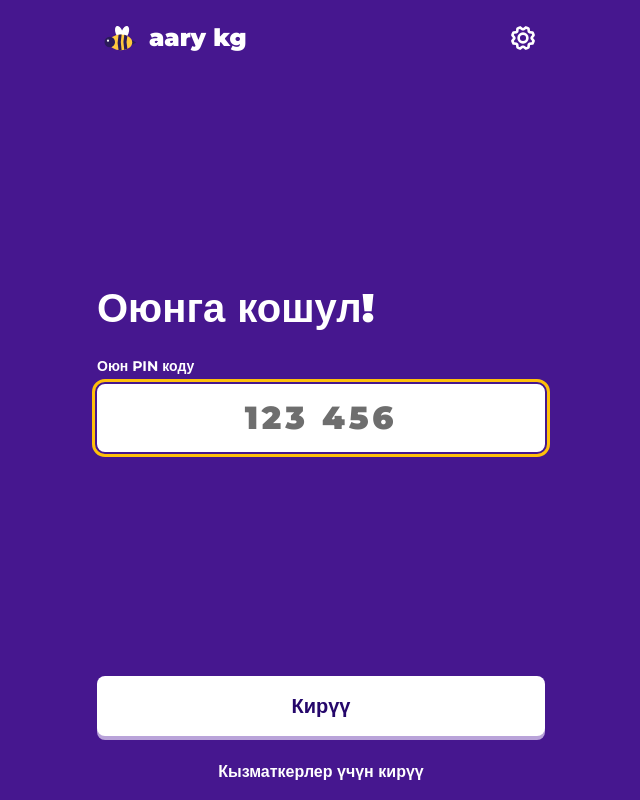
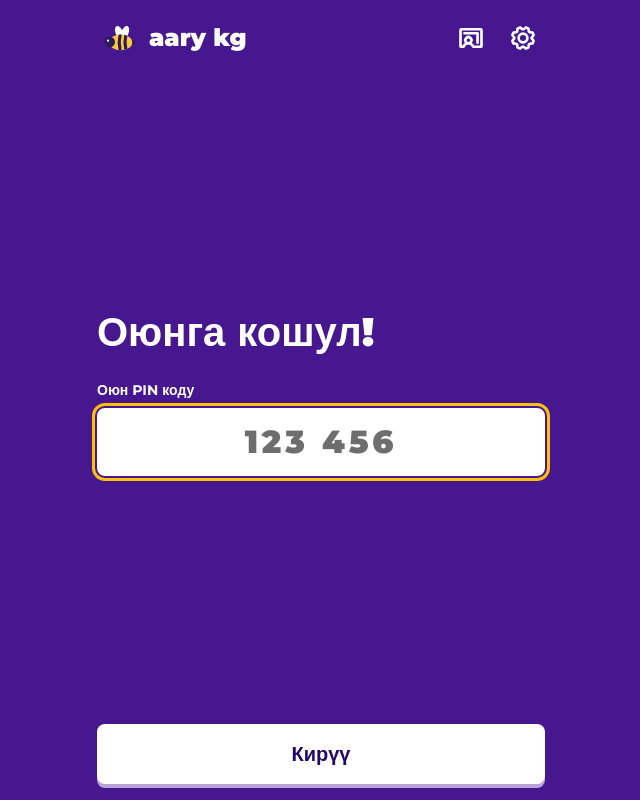
Before and after one commit to bonyvah/aary-kg, a Next.js app in the folder frontend/: page / in a window 1280 px wide. Shown: the whole page, without its empty margins (319-959 px from the left). Built offline with nearby package versions, Linux system fonts and the light colour scheme; no server answers.

Commit message:
feat(ui): staff login and join game become icon links beside the settings gear
The player join screen gets a ChalkboardTeacher link to /login (which sends
a signed-in user on to their dashboard); the staff login gets a
GameController link to / and the language settings.

```diff
--- a/frontend/src/components/game/PlayerScreen.tsx
+++ b/frontend/src/components/game/PlayerScreen.tsx
@@ -8,6 +8,8 @@ type PlayerScreenProps = {
   onLeave?: () => void;
   /** Left side of the top bar. The logo when left out. */
   topLeft?: ReactNode;
+  /** Icon buttons in the top bar, left of the settings gear. */
+  topActions?: ReactNode;
   /** Pinned to the bottom, e.g. the main button. */
   footer?: ReactNode;
   children: ReactNode;
@@ -15,13 +17,16 @@ type PlayerScreenProps = {
 };
 
 /** Portrait phone shell for every player screen: game theme, top bar with the settings gear, content, bottom area. */
-export function PlayerScreen({ topLeft, onLeave, footer, children, className }: PlayerScreenProps) {
+export function PlayerScreen({ topLeft, topActions, onLeave, footer, children, className }: PlayerScreenProps) {
   return (
     <div data-theme="game" className="min-h-dvh bg-surface text-ink">
       <div className="mx-auto flex min-h-dvh w-full max-w-[480px] flex-col gap-6 p-4">
         <header className="flex min-h-[44px] flex-wrap items-center justify-between gap-x-4 gap-y-2">
           {topLeft ?? <Logo />}
-          <PlayerSettings onLeave={onLeave} />
+          <div className="flex items-center gap-2">
+            {topActions}
+            <PlayerSettings onLeave={onLeave} />
+          </div>
         </header>
         <main className={cx("flex flex-1 flex-col gap-6", className)}>{children}</main>
         {footer ? <footer>{footer}</footer> : null}
--- a/frontend/src/components/game/screens/JoinScreen.tsx
+++ b/frontend/src/components/game/screens/JoinScreen.tsx
@@ -1,10 +1,12 @@
 "use client";
 
-import Link from "next/link";
 import { useState } from "react";
 import type { FormEvent } from "react";
+import { ChalkboardTeacher } from "@phosphor-icons/react/ssr";
 import { useTranslations } from "next-intl";
 import { Button } from "@/components/ui/Button";
+import { Icon } from "@/components/ui/Icon";
+import { IconLink } from "@/components/ui/IconLink";
 import { Input } from "@/components/ui/Input";
 import { errorMessageKey } from "@/lib/playerFlow/errors";
 import type { ErrorCode } from "@/types/game";
@@ -27,7 +29,13 @@ export function JoinScreen({ error, initialPin = "", onSubmit }: JoinScreenProps
   }
 
   return (
-    <PlayerScreen>
+    <PlayerScreen
+      topActions={
+        <IconLink href="/login" label={t("join.staffLogin")}>
+          <Icon icon={ChalkboardTeacher} weight="bold" size={28} />
+        </IconLink>
+      }
+    >
       <form onSubmit={handleSubmit} className="flex flex-1 flex-col gap-6">
         <div className="flex flex-1 flex-col justify-center gap-6">
           <h1 className="text-display font-black [overflow-wrap:anywhere]">{t("join.title")}</h1>
@@ -44,12 +52,6 @@ export function JoinScreen({ error, initialPin = "", onSubmit }: JoinScreenProps
         <Button type="submit" size="lg" block>
           {t("join.submit")}
         </Button>
-        <Link
-          href="/login"
-          className="inline-flex min-h-11 items-center justify-center text-center font-bold underline-offset-4 hover:underline focus-visible:outline-3 focus-visible:outline-offset-2 focus-visible:outline-focus-ring"
-        >
-          {t("join.staffLogin")}
-        </Link>
       </form>
     </PlayerScreen>
   );
--- a/frontend/src/components/staff/LoginScreen.tsx
+++ b/frontend/src/components/staff/LoginScreen.tsx
@@ -4,11 +4,14 @@ import { homePath } from "@/lib/staffRoutes";
 import { useState } from "react";
 import type { FormEvent } from "react";
 import { useRouter } from "next/navigation";
+import { GameController } from "@phosphor-icons/react/ssr";
 import { useTranslations } from "next-intl";
 import { Button } from "@/components/ui/Button";
-import { ButtonLink } from "@/components/ui/ButtonLink";
 import { Card } from "@/components/ui/Card";
+import { Icon } from "@/components/ui/Icon";
+import { IconLink } from "@/components/ui/IconLink";
 import { Input } from "@/components/ui/Input";
+import { PlayerSettings } from "@/components/game/PlayerSettings";
 import { login as signIn } from "@/lib/api/auth";
 import { ApiRequestError, toKnownCode } from "@/lib/api/client";
 import { useSession } from "./SessionProvider";
@@ -40,7 +43,17 @@ export function LoginScreen() {
   }
 
   return (
-    <StaffShell topRight={<ButtonLink href="/" variant="neutral">{t("joinGame")}</ButtonLink>} className="items-center justify-center">
+    <StaffShell
+      topRight={
+        <div className="flex items-center gap-2">
+          <IconLink href="/" label={t("joinGame")}>
+            <Icon icon={GameController} weight="bold" size={28} />
+          </IconLink>
+          <PlayerSettings />
+        </div>
+      }
+      className="items-center justify-center"
+    >
       <Card className="w-full max-w-[400px]">
         <form onSubmit={handleSubmit} className="flex flex-col gap-5" noValidate>
           <h1 className="sr-only">{t("title")}</h1>
--- /dev/null
+++ b/frontend/src/components/ui/IconLink.tsx
@@ -0,0 +1,27 @@
+import Link from "next/link";
+import type { ComponentProps, ReactNode } from "react";
+import { cx } from "@/lib/cx";
+
+type IconLinkProps = Omit<ComponentProps<typeof Link>, "children" | "aria-label"> & {
+  /** Translated name: an icon alone says nothing to assistive tech. */
+  label: string;
+  children: ReactNode;
+};
+
+/** The IconButton look for navigation: a real link with a 44px target. */
+export function IconLink({ label, className, children, ...rest }: IconLinkProps) {
+  return (
+    <Link
+      aria-label={label}
+      className={cx(
+        "grid min-h-[44px] min-w-[44px] place-items-center rounded-md text-ink",
+        "transition-colors duration-150 ease-out hover:bg-surface active:bg-brand-dark",
+        "focus-visible:outline-3 focus-visible:outline-offset-2 focus-visible:outline-focus-ring",
+        className,
+      )}
+      {...rest}
+    >
+      {children}
+    </Link>
+  );
+}
```
